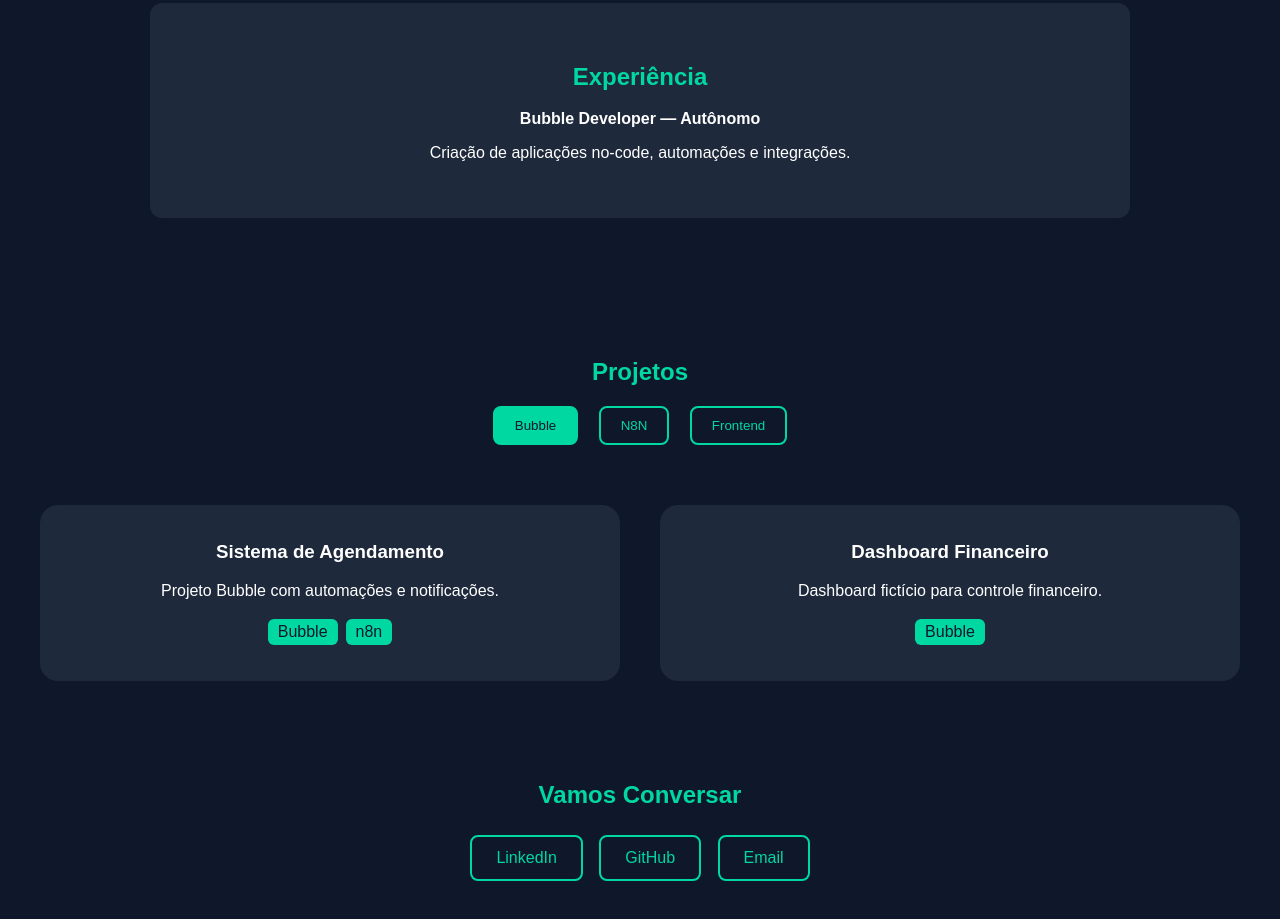
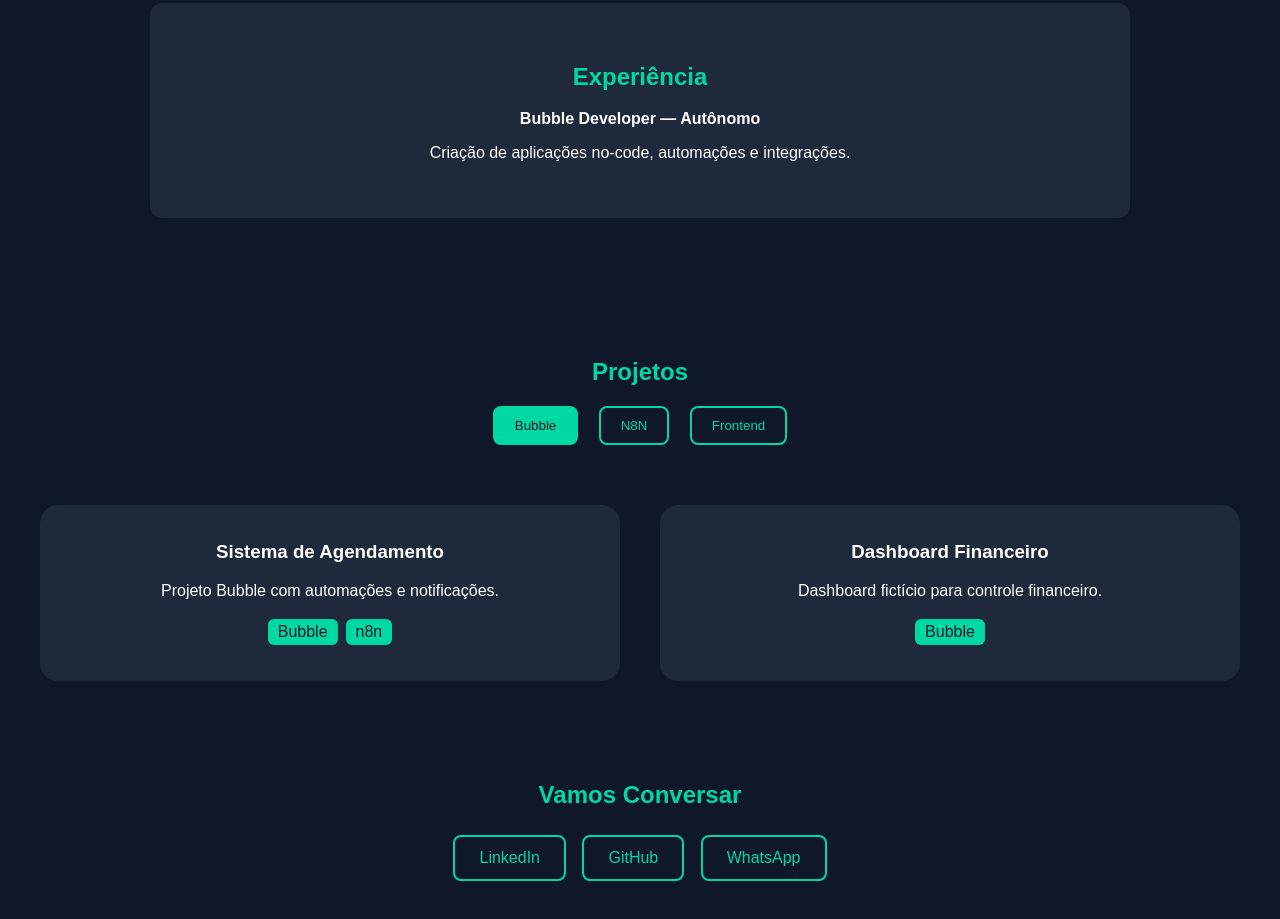
Before and after one commit to adsguss/gsoares-portfolio, a plain HTML site: page index.html in a window 1280 px wide. Shown: the part 1441-2360 px from the top of the page. Drawn offline with Linux system fonts and the light colour scheme.

Commit message:
att whatsapp

```diff
--- a/index.html
+++ b/index.html
@@ -134,7 +134,10 @@
   <div class="contact-links">
     <a href="https://linkedin.com/in/gustavo-soares-16310b1a2" target="_blank" class="btn">LinkedIn</a>
     <a href="https://github.com/adsguss" target="_blank" class="btn">GitHub</a>
-    <a href="mailto:gustavo.dasilvaads@gmail.com" class="btn">Email</a>
+    <a href="https://wa.me/5521967398596" target="_blank" class="btn">
+  WhatsApp
+</a>
+
 
 
 </section>
```
